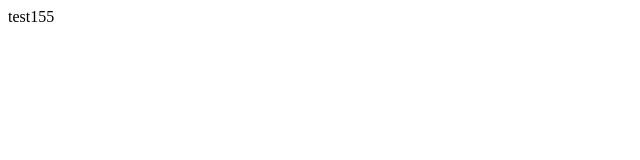
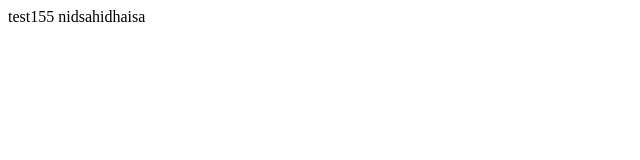
Before and after one commit to elmedinarifi/DG2ELMLUU, a plain HTML site: page index.html in a window 1280 px wide. Shown: the whole page, without its empty margins (0-640 px from the left). Drawn offline with Linux system fonts and the light colour scheme.

Commit message:
Update index.html

```diff
--- a/index.html
+++ b/index.html
@@ -4,6 +4,6 @@
 </head>
 <body>
     test155
-
+ nidsahidhaisa
 </body>
 </html>
```
